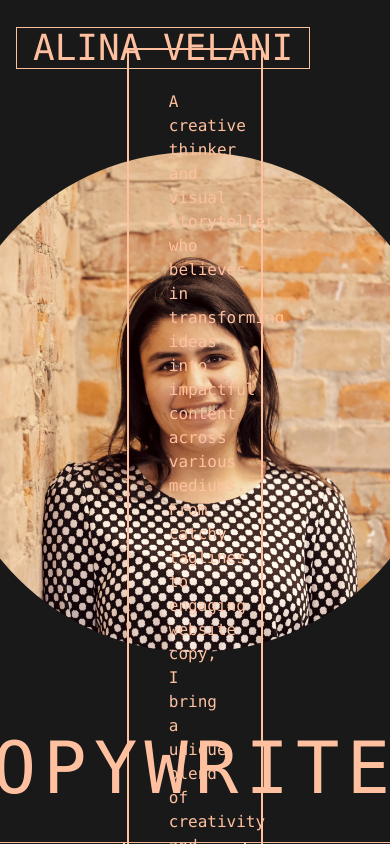
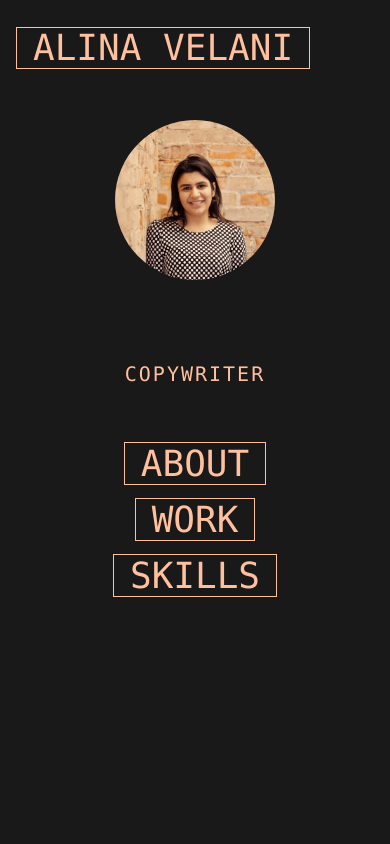
Before and after one commit to rutvij26/alina-portfolio, a Next.js app: page / in a window 390 px wide. Built offline with nearby package versions, Linux system fonts and the light colour scheme.

Commit message:
fix: 🐛 hero responsive

```diff
--- a/app/components/Hero.tsx
+++ b/app/components/Hero.tsx
@@ -11,20 +11,23 @@ const Hero = () => {
                     width={500}
                     height={500}
                     alt='Alina Photo'
-                    className="rounded-full"
+                    className="rounded-full
+                    h-40 md:h-[20rem]
+                    w-40 md:w-[20rem]
+                    object-cover"
                 />
             </div>
-            <div className="text-7xl uppercase global-font p-10">
-                <span className='text-text tracking-widest global-font'>CopyWriter</span>
+            <div className="p-10">
+                <span className='global-font text-xl md:text-2xl xl:text-4xl uppercase global-font text-text tracking-widest '>CopyWriter</span>
             </div>
-            <div className="">
-                <Link href="#about">
+            <div className="flex flex-col justify-center items-center md:flex-row">
+                <Link className='pt-4' href="#about">
                     <span className='custom-text'>About</span>
                 </Link>
-                <Link href="#about">
+                <Link className='pt-4' href="#work">
                     <span className='custom-text'>Work</span>
                 </Link>
-                <Link href="#about">
+                <Link className='pt-4' href="#skills">
                     <span className='custom-text'>Skills</span>
                 </Link>
             </div>
--- a/app/globals.css
+++ b/app/globals.css
@@ -11,7 +11,7 @@
     hover:text-hover cursor-pointer
   }
   .global-section {
-    @apply flex h-screen mt-28
+    @apply flex h-screen mt-20 lg:mt-20
   }
   .about-para {
     @apply text-text md:text-sm xl:text-lg global-font text-justify
@@ -22,6 +22,7 @@
     @apply border-text border-2 text-center max-w-[35%] mt-24 p-10
     hover:border-hover hover:cursor-default
   }
+
 }
 
 @media screen and (max-width: 640px) {
@@ -34,11 +35,16 @@
   }
  }
 
+ .rounded-full {
+  border-radius: 50%; /* Makes the image fully rounded */
+  object-fit: cover; /* Ensures the image covers the area without stretching */
+}
+
 :root {
   .scrollbar-hide {
     -ms-overflow-style: none;
     scrollbar-width: none;
-}
+  }
   .scrollbar-hide::-webkit-scrollbar {
     display: none;
   }
@@ -46,9 +52,9 @@
 
 ::-webkit-scrollbar {
   display: none;
- }
+}
 
 body {
   background-color: #191919;
 
- }
+}
--- a/app/page.tsx
+++ b/app/page.tsx
@@ -12,9 +12,9 @@ export default function Home() {
         <section id="Hero" className="flex flex-1 min-h-screen snap-start scrollbar-hide">
           <Hero />
         </section>
-        <section id="about" className="flex flex-1 min-h-screen snap-center scrollbar-hide">
+        {/* <section id="about" className="flex flex-1 min-h-screen snap-center scrollbar-hide">
           <About />
-        </section>
+        </section> */}
       </main>
     </div >
   );
```
